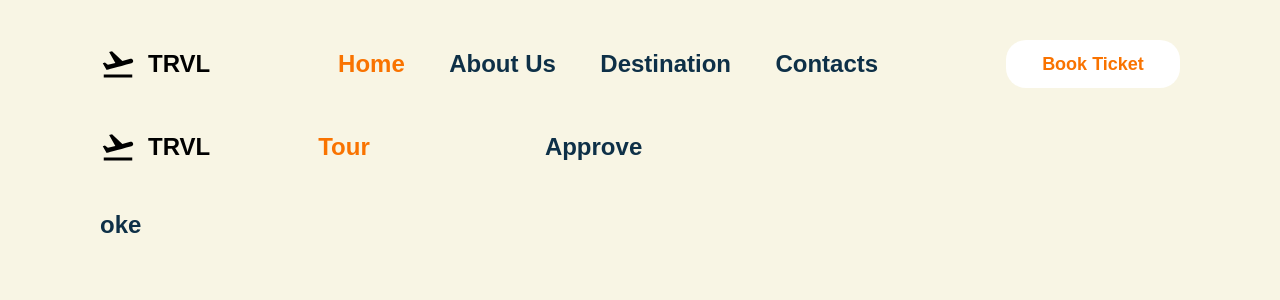
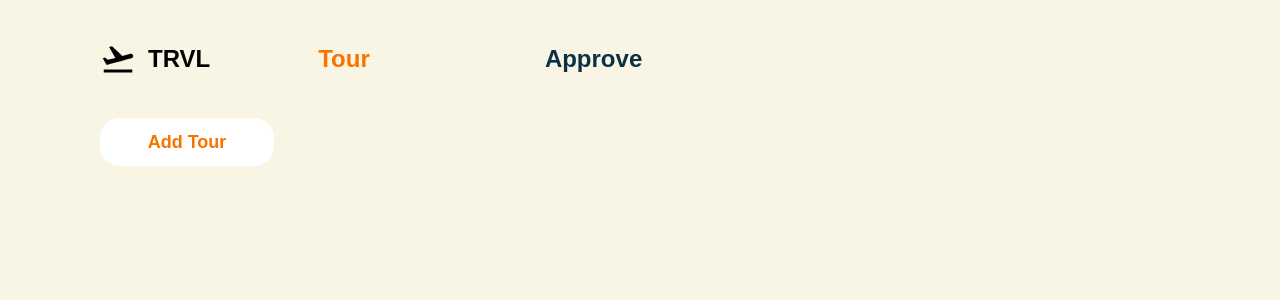
Before and after one commit to dreamteam19ct2/nextjs_travel, a Next.js app: page /admin in a window 1280 px wide. Shown: the top 300 px of the page. Built offline with nearby package versions, Linux system fonts and the light colour scheme.

Commit message:
header admin

```diff
--- a/src/app/admin/admin.module.css
+++ b/src/app/admin/admin.module.css
@@ -1,3 +1,13 @@
 .body {
     color: var(--text-main);
 }
+
+.header__button {
+    width: 174px;
+    height: 48px;
+    border-radius: 20px;
+    background-color: white;
+    color: var(--color-main);
+    border: none;
+    font-size: 18px;
+}
--- a/src/app/admin/layout.tsx
+++ /dev/null
@@ -1,22 +0,0 @@
-import HeaderAdmin from '@/components/layout/HeaderAdmin/header_admin';
-import '@/app/globals.css'
-
-export const metadata = {
-  title: 'Create Next App',
-  description: 'Generated by create next app',
-}
-
-export default function RootLayout({
-  children,
-}: {
-  children: React.ReactNode
-}) {
-  return (
-    <html lang="en">
-      <body style={{ overflowX: "hidden" }}>
-        {/* <HeaderAdmin /> */}
-        {children}
-      </body>
-    </html>
-  );
-}
--- a/src/app/admin/page.tsx
+++ b/src/app/admin/page.tsx
@@ -1,3 +1,5 @@
+"use client";
+
 import HeaderAdmin from "@/components/layout/HeaderAdmin/header_admin";
 import styles from "./admin.module.css";
 
@@ -5,10 +7,12 @@ export default function Admin() {
     return (
         <>
             <HeaderAdmin></HeaderAdmin>
-            <div>
-                <h1 className={styles.body}>oke</h1>
+            <div className={styles.body}>
+                <div className={styles.btn_add_tour}>
+                    <button className={styles.header__button}>Add Tour</button>
+                </div>
             </div>
         </>
-    )
+    );
 
 }
--- a/src/app/layout.tsx
+++ b/src/app/layout.tsx
@@ -14,7 +14,7 @@ export default function RootLayout({
   return (
     <html lang="en">
       <body style={{ overflowX: "hidden" }}>
-        <Header />
+        {/* <Header /> */}
         {children}
       </body>
     </html>
```
Also changed, not shown: src/components/layout/HeaderAdmin/header_admin.tsx (+0 -7 lines).
